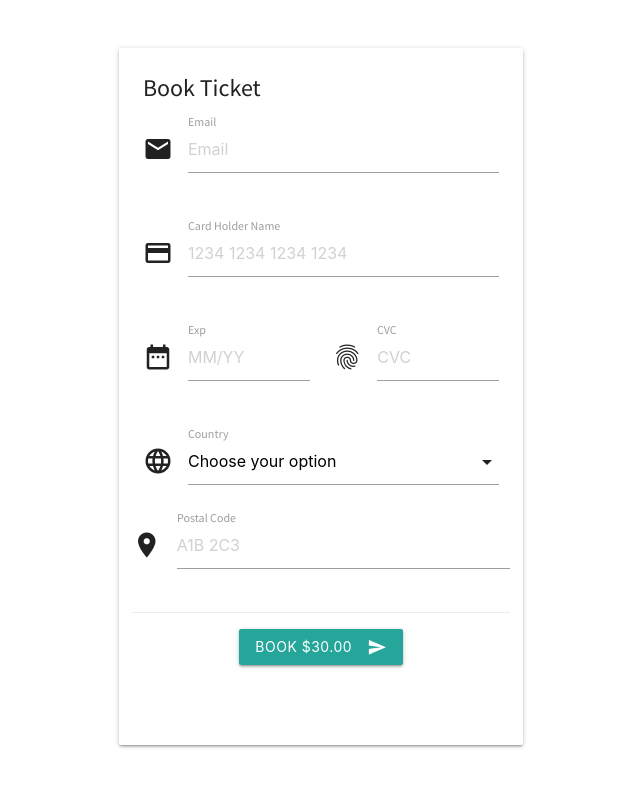
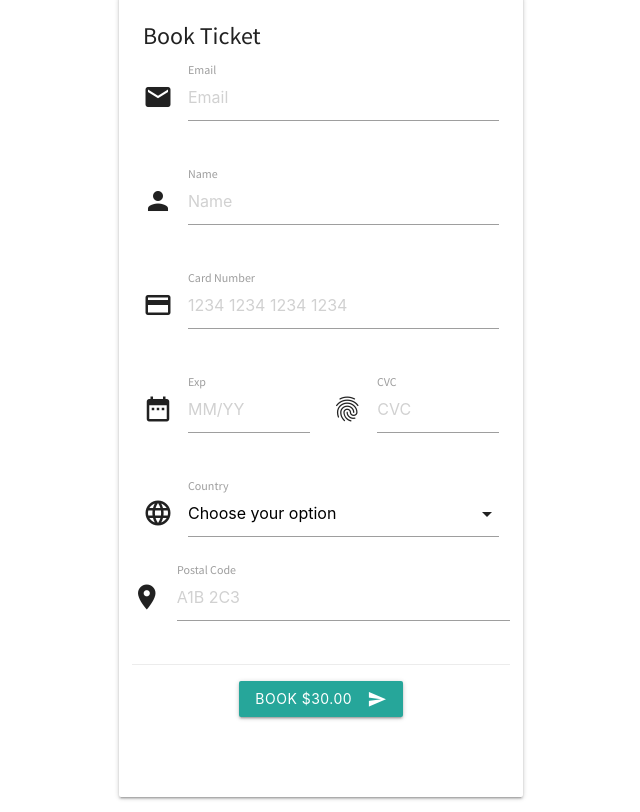
Before and after one commit to sarawasim/twilight_redesign, a plain HTML site: page booking.html in a window 1280 px wide. Shown: the whole page, without its empty margins (319-959 px from the left). Drawn offline with nearby package versions, Linux system fonts and the light colour scheme.

Commit message:
Added user name

```diff
--- a/booking.html
+++ b/booking.html
@@ -30,10 +30,18 @@
                      </div>
                      <!-- Card Holder Name -->
                      <div class="row">
+                      <div class="input-field col s12">
+                         <i class="material-icons prefix">person</i>
+                         <input placeholder="Name" id="card-name" type="text" class="validate">
+                         <label for="card-name">Name</label>
+                      </div>
+                   </div>
+                     <!-- Card Number -->
+                     <div class="row">
                         <div class="input-field col s12">
                            <i class="material-icons prefix">credit_card</i>
                            <input placeholder="1234 1234 1234 1234" id="card-number" type="text" class="validate">
-                           <label for="card-number">Card Holder Name</label>
+                           <label for="card-number">Card Number</label>
                         </div>
                      </div>
                      <!-- Expiration & CVC -->
```
